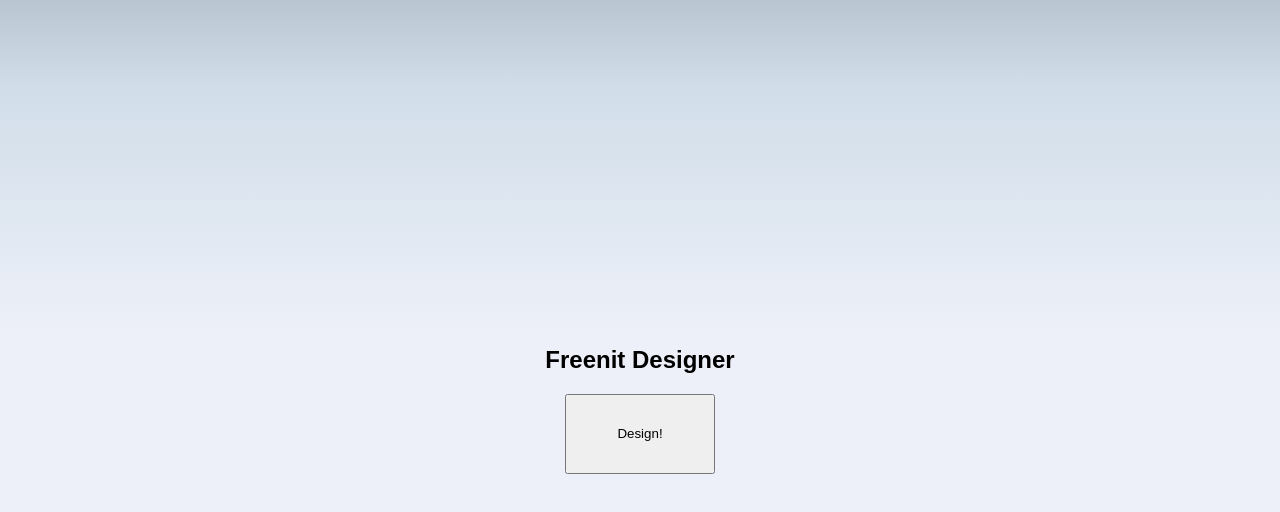
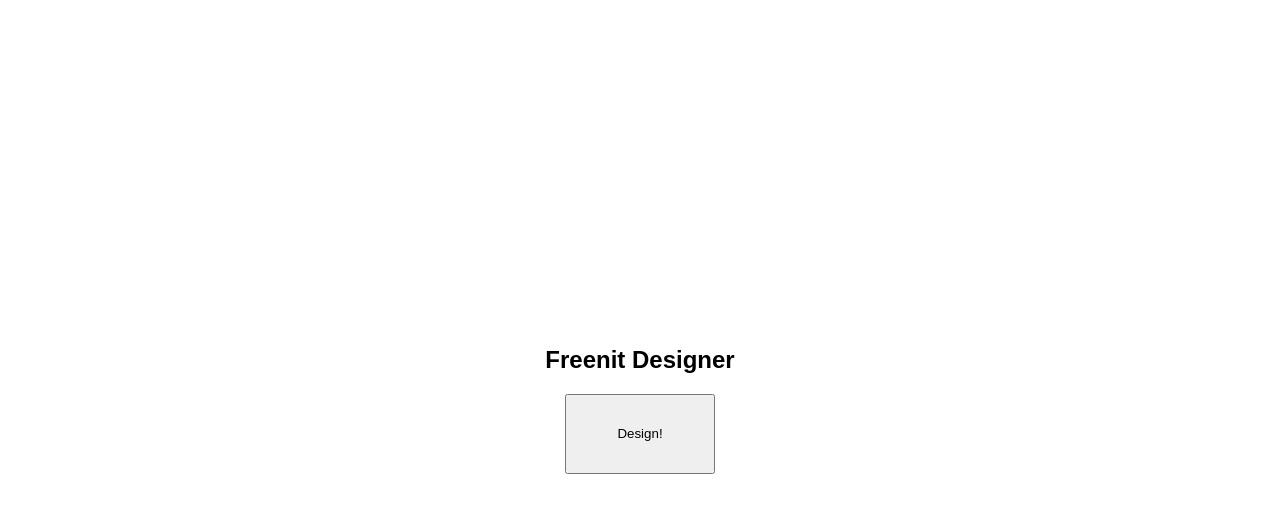
Before and after one commit to freenit-framework/designer, a SvelteKit app: page / in a window 1280 px wide. Shown: the top 512 px of the page. Built offline with nearby package versions, Linux system fonts and the light colour scheme.

Commit message:
No css on preview

```diff
--- a/src/app.css
+++ b/src/app.css
@@ -9,11 +9,4 @@
 body {
   min-height: 100vh;
   margin: 0;
-  background-color: var(--primary-color);
-  background: linear-gradient(
-    180deg,
-    var(--primary-color) 0%,
-    var(--secondary-color) 10.45%,
-    var(--tertiary-color) 41.35%
-  );
 }
--- a/src/lib/left-pane/LeftPane.svelte
+++ b/src/lib/left-pane/LeftPane.svelte
@@ -129,6 +129,7 @@
     flex-direction: column;
     overflow: hidden;
     transition: all 1s;
+    border-right: 1px solid #ddd;
   }
 
   .root-hidden {
@@ -137,6 +138,7 @@
     height: 100%;
     overflow: hidden;
     transition: all 1s;
+    border-right: 1px solid #ddd;
   }
 
   .panel {
--- a/src/lib/right-pane/RightPane.svelte
+++ b/src/lib/right-pane/RightPane.svelte
@@ -123,6 +123,7 @@
     flex-direction: column;
     overflow: hidden;
     transition: all 1s;
+    border-left: 1px solid #ddd;
   }
 
   .root-hidden {
@@ -131,6 +132,7 @@
     height: 100%;
     overflow: hidden;
     transition: all 1s;
+    border-left: 1px solid #ddd;
   }
 
   .panel {
```
